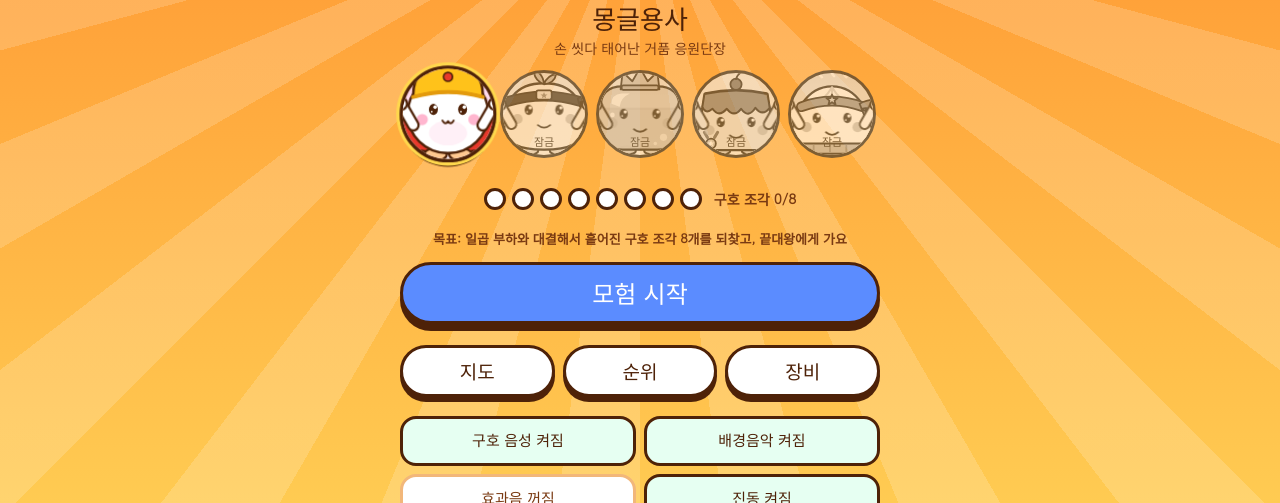
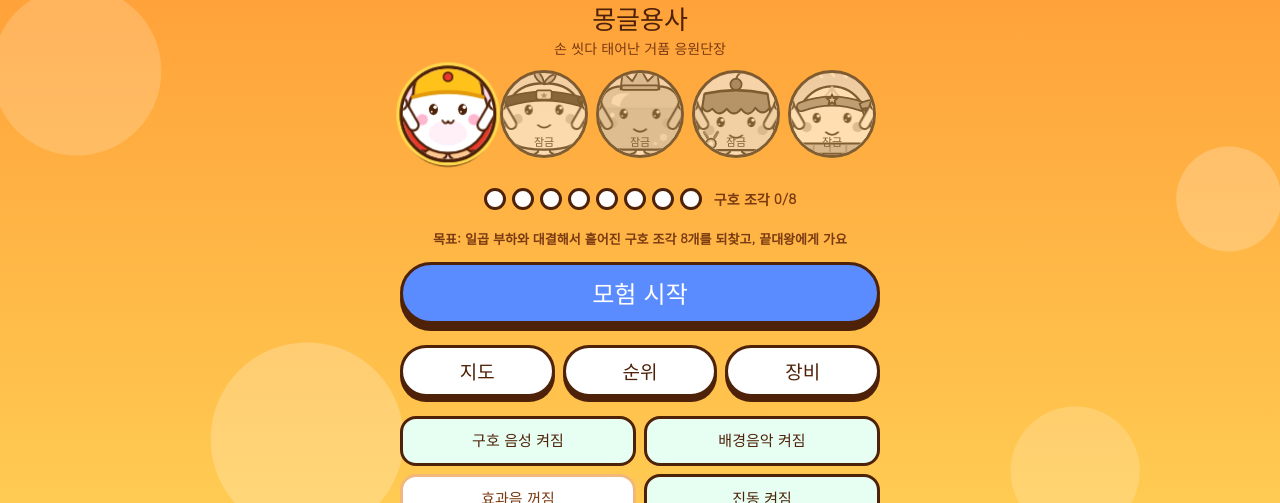
Before and after one commit to jjprojj/cheonggi-baekgi-web, a plain HTML site: page hero/index.html in a window 1280 px wide. Shown: the part 297-800 px from the top of the page. Drawn offline with Linux system fonts and the light colour scheme.

Commit message:
깃발용사: replace sunburst rays with soft bubble background
Co-Authored-By: Claude Sonnet 5.5 <noreply@anthropic.com>
Claude-Session: https://claude.ai/code/session_0134mUxM4o6J5pGvRH1fZomD

```diff
--- a/hero/index.html
+++ b/hero/index.html
@@ -184,8 +184,8 @@ textarea{width:100%; border-radius:16px; border:2px solid var(--line); backgroun
   --display:'Jua','Noto Sans KR',system-ui,sans-serif;
   --body:'Gowun Dodum','Noto Sans KR',system-ui,sans-serif;
 }
-body{background-image:repeating-conic-gradient(from 0deg at 50% 22%,rgba(255,255,255,.17) 0 7.5deg,rgba(255,255,255,0) 7.5deg 15deg),linear-gradient(180deg,var(--sky) 0%,var(--sky2) 100%); background-size:100% 100%,100% 100%; font-weight:400}
-.overlay{background-image:repeating-conic-gradient(from 0deg at 50% 22%,rgba(255,255,255,.17) 0 7.5deg,rgba(255,255,255,0) 7.5deg 15deg),linear-gradient(180deg,var(--sky) 0%,var(--sky2) 100%); background-size:100% 100%,100% 100%}
+body{background-image:radial-gradient(circle at 12% 9%,rgba(255,255,255,.26) 0 46px,rgba(255,255,255,0) 47px),radial-gradient(circle at 92% 19%,rgba(255,255,255,.2) 0 70px,rgba(255,255,255,0) 71px),radial-gradient(circle at 6% 46%,rgba(255,255,255,.18) 0 84px,rgba(255,255,255,0) 85px),radial-gradient(circle at 96% 62%,rgba(255,255,255,.22) 0 52px,rgba(255,255,255,0) 53px),radial-gradient(circle at 24% 92%,rgba(255,255,255,.22) 0 96px,rgba(255,255,255,0) 97px),radial-gradient(circle at 84% 96%,rgba(255,255,255,.18) 0 64px,rgba(255,255,255,0) 65px),linear-gradient(180deg,var(--sky) 0%,var(--sky2) 100%); background-size:100% 100%; font-weight:400}
+.overlay{background-image:radial-gradient(circle at 12% 9%,rgba(255,255,255,.26) 0 46px,rgba(255,255,255,0) 47px),radial-gradient(circle at 92% 19%,rgba(255,255,255,.2) 0 70px,rgba(255,255,255,0) 71px),radial-gradient(circle at 6% 46%,rgba(255,255,255,.18) 0 84px,rgba(255,255,255,0) 85px),radial-gradient(circle at 96% 62%,rgba(255,255,255,.22) 0 52px,rgba(255,255,255,0) 53px),radial-gradient(circle at 24% 92%,rgba(255,255,255,.22) 0 96px,rgba(255,255,255,0) 97px),radial-gradient(circle at 84% 96%,rgba(255,255,255,.18) 0 64px,rgba(255,255,255,0) 65px),linear-gradient(180deg,var(--sky) 0%,var(--sky2) 100%); background-size:100% 100%}
 .lbl{font-family:var(--body); font-weight:400; color:var(--ink-soft)}
 .hud b{color:var(--ink)}
 .combo{border:3px solid var(--ink); box-shadow:0 3px 0 var(--ink); color:var(--ink); font-family:var(--display); font-weight:400; font-size:16px}
```
Also changed, not shown: hero/store/ss1_home.png, hero/store/ss3_play.png, hero/store/ss4_map.png, hero/store/ss5_gear.png.
